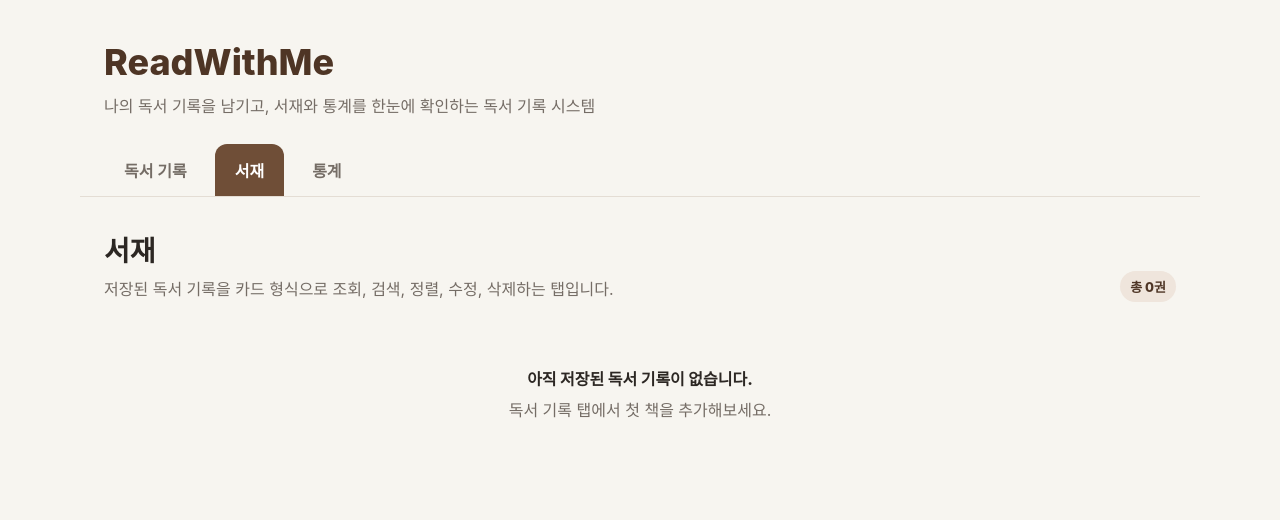
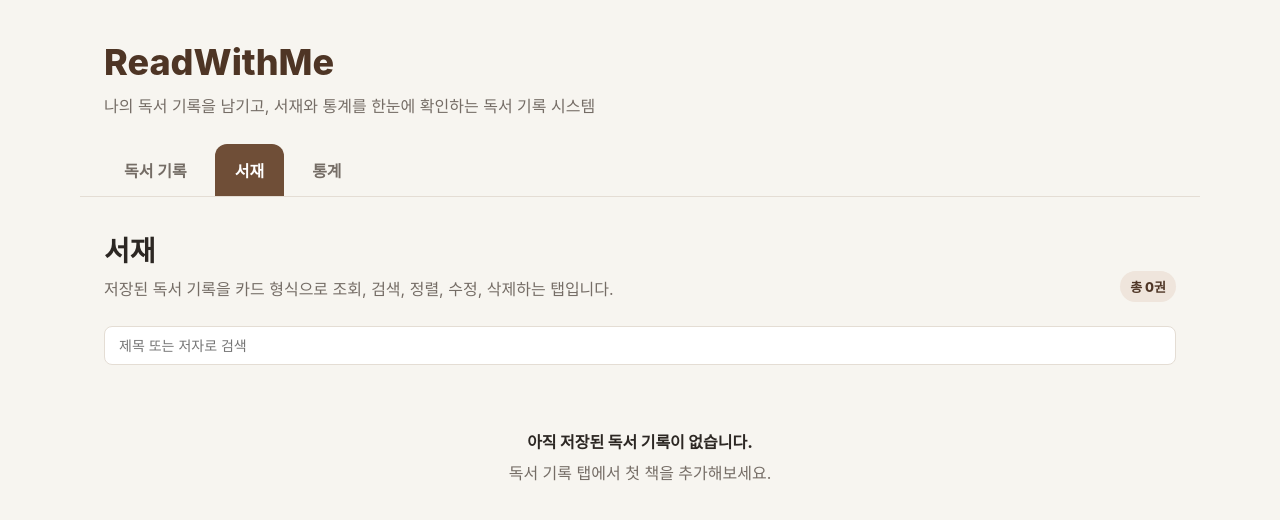
Before and after one commit to trytur/read-with-me, a React (Vite) app: page / in a window 1280 px wide. Both pictures are taken after a click on the button "서재". Shown: the top 520 px of the page. Built offline with nearby package versions, Linux system fonts and the light colour scheme.

Commit message:
feat: 검색 기능 구현

```diff
--- a/src/pages/LibraryPage.jsx
+++ b/src/pages/LibraryPage.jsx
@@ -1,4 +1,4 @@
-import { useState } from "react";
+import { useState, useMemo } from "react";
 import EmptyState from "../components/common/EmptyState";
 import { getBooksFromStorage } from "../utils/bookStorage";
 import { BOOK_STATUS } from "../utils/bookStatus";
@@ -11,6 +11,20 @@ const STATUS_CLASS = {
 
 function LibraryPage() {
   const [books] = useState(() => getBooksFromStorage());
+  const [searchQuery, setSearchQuery] = useState("");
+
+  const filteredBooks = useMemo(() => {
+    if (!searchQuery.trim()) {
+      return books;
+    }
+
+    const query = searchQuery.trim().toLowerCase();
+    return books.filter(
+      (book) =>
+        book.title.toLowerCase().includes(query) ||
+        book.author.toLowerCase().includes(query)
+    );
+  }, [books, searchQuery]);
 
   return (
     <section className="page-section">
@@ -25,14 +39,30 @@ function LibraryPage() {
         <span className="count-badge">총 {books.length}권</span>
       </div>
 
-      {books.length === 0 ? (
+      <input
+        type="search"
+        className="search-input"
+        placeholder="제목 또는 저자로 검색"
+        value={searchQuery}
+        onChange={(e) => setSearchQuery(e.target.value)}
+      />
+
+      {filteredBooks.length === 0 ? (
         <EmptyState
-          title="아직 저장된 독서 기록이 없습니다."
-          description="독서 기록 탭에서 첫 책을 추가해보세요."
+          title={
+            books.length === 0
+              ? "아직 저장된 독서 기록이 없습니다."
+              : "검색 결과가 없습니다."
+          }
+          description={
+            books.length === 0
+              ? "독서 기록 탭에서 첫 책을 추가해보세요."
+              : "다른 검색어를 시도해보세요."
+          }
         />
       ) : (
         <div className="book-grid">
-          {books.map((book) => (
+          {filteredBooks.map((book) => (
             <div key={book.recordNo} className="book-card">
               <div className="book-card-header">
                 <h3 className="book-card-title">{book.title}</h3>
--- a/src/styles/global.css
+++ b/src/styles/global.css
@@ -358,6 +358,23 @@ button {
 
 /* ── Library page ── */
 
+.search-input {
+  width: 100%;
+  border: 1px solid var(--color-border);
+  border-radius: var(--radius-sm);
+  padding: 10px 14px;
+  background: var(--color-surface);
+  color: var(--color-text);
+  outline: none;
+  font: inherit;
+  font-size: 14px;
+}
+
+.search-input:focus {
+  border-color: var(--color-primary);
+  box-shadow: 0 0 0 3px rgba(111, 78, 55, 0.12);
+}
+
 .book-grid {
   display: grid;
   grid-template-columns: repeat(auto-fill, minmax(280px, 1fr));
```
